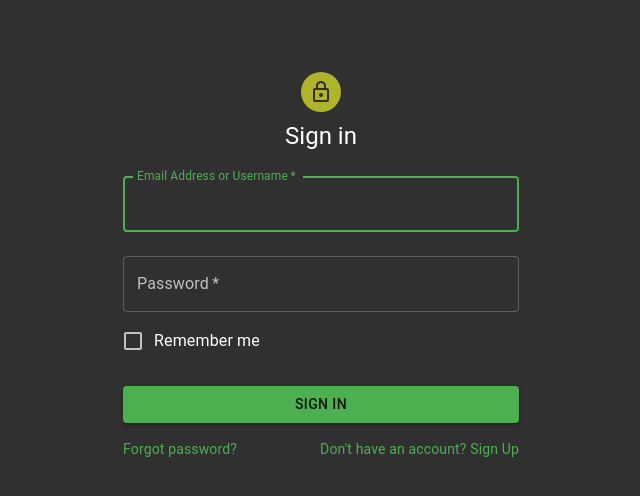
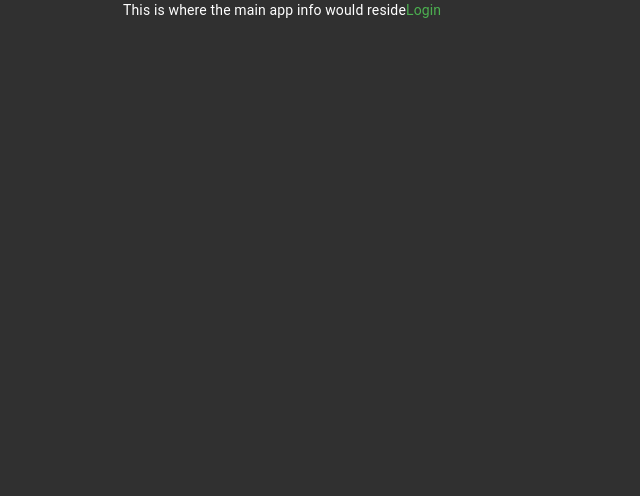
Before and after one commit to rodude123/moenytabs, a React (Create React App) app: page / in a window 1280 px wide. Shown: the top 496 px of the page, without its empty margins (319-959 px from the left). Built offline with nearby package versions, Linux system fonts and the light colour scheme.

Commit message:
Added in basic routing to login signup page created basic app container

```diff
--- a/package.json
+++ b/package.json
@@ -8,10 +8,12 @@
     "@testing-library/react": "^11.1.0",
     "@testing-library/user-event": "^12.1.10",
     "eslint": "^7.19.0",
+    "npm": "^7.6.3",
     "prop-types": "^15.7.2",
     "react": "^17.0.1",
     "react-dom": "^17.0.1",
     "react-password-strength-bar": "^0.3.2",
+    "react-router-dom": "^5.2.0",
     "react-scripts": "^4.0.1",
     "web-vitals": "^0.2.4",
     "workbox-background-sync": "^5.1.3",
--- a/src/Components/App.js
+++ b/src/App.js
@@ -1,7 +1,9 @@
 import React, {Component} from 'react';
 import { ThemeProvider, createMuiTheme } from '@material-ui/core';
 import { grey, green, lime } from "@material-ui/core/colors"
-import LoginSignup from "../Pages/loginSignup";
+import LoginSignup from "./Pages/loginSignup";
+import {BrowserRouter, Switch, Route} from "react-router-dom";
+import Main from "./Pages/main";
 
 /**
  * App class
@@ -35,9 +37,14 @@ class App extends Component
 	render()
 	{
 		return (
-			<ThemeProvider theme={this.theme}>
-				<LoginSignup/>
-			</ThemeProvider>
+			<BrowserRouter>
+				<ThemeProvider theme={this.theme}>
+					<Switch>
+						<Route exact path="/" component={Main}/>
+						<Route exact path="/loginsignup" component={LoginSignup}/>
+					</Switch>
+				</ThemeProvider>
+			</BrowserRouter>
 		)
 	}
 }
--- a/src/Components/login.js
+++ b/src/Components/login.js
@@ -83,6 +83,8 @@ class Login extends Component
 	 */
 	checkUserEmail = e =>
 	{
+		if (e.target.value !== "")
+		{
 			let formData = new FormData();
 			formData.append("userEmail", e.target.value);
 			formData.append("type", "both");
@@ -104,6 +106,8 @@ class Login extends Component
 					}
 				})
 			})
+		}
+
 	}
 	/**
 	 * handleDelete function
@@ -157,7 +161,6 @@ class Login extends Component
 				}
 			})
 		})
-
 	}
 
 	/**
--- /dev/null
+++ b/src/Pages/main.js
@@ -0,0 +1,19 @@
+import React, {Component} from 'react';
+import {Link as RouterLink} from "react-router-dom";
+import {Container, CssBaseline, Link} from "@material-ui/core";
+
+class Main extends Component
+{
+	render()
+	{
+		return (
+			<Container component="main" maxWidth="xs">
+				<CssBaseline/>
+				This is where the main app info would reside
+				<Link component={RouterLink} to="/loginsignup">Login</Link>
+			</Container>
+		);
+	}
+}
+
+export default Main;
--- a/src/index.js
+++ b/src/index.js
@@ -1,6 +1,6 @@
 import React from 'react';
 import ReactDOM from 'react-dom';
-import App from './Components/App';
+import App from './App';
 import * as serviceWorkerRegistration from './serviceWorkerRegistration';
 import reportWebVitals from './reportWebVitals';
 import CssBaseline from "@material-ui/core/CssBaseline";
```
Also changed, not shown: src/Components/menuBar.js (renamed from src/Components/MenuBar.js), 1 other file (tests, documents, lock files or other folders). Lines whose indentation alone changed are shown as unchanged.
